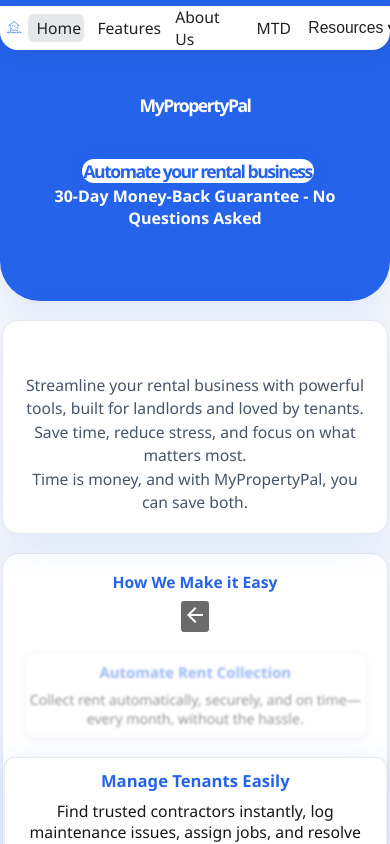
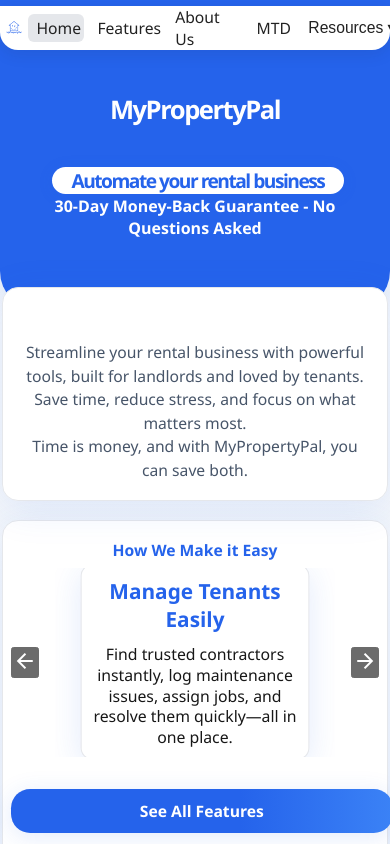
Before and after one commit to rubberduckies12/MyPropertyPal, a Next.js app in the folder webpage/: page /landing/landing in a window 390 px wide. Shown: the top 844 px of the page. Built offline with nearby package versions, Linux system fonts and the light colour scheme.

Commit message:
mobile attempt 2.0

```diff
--- a/webpage/src/styles/landing/landing.module.css
+++ b/webpage/src/styles/landing/landing.module.css
@@ -174,12 +174,6 @@
 
 /* ===== CTA Button ===== */
 .landing-cta-btn {
-  display: block;
-  margin: 2rem auto 0 auto;
-  text-align: center;
-}
-
-.landing-cta-btn {
   background: linear-gradient(90deg, #2563eb 60%, #3b82f6 100%);
   color: #fff;
   border: none;
@@ -188,12 +182,12 @@
   font-size: 1.22rem;
   font-weight: 800;
   cursor: pointer;
-  margin-top: 1.5rem;
-  margin-bottom: 1.5rem;
+  margin: 2rem auto 1.5rem auto;
   box-shadow: 0 4px 24px rgba(37,99,235,0.13);
   transition: background 0.18s, transform 0.13s, box-shadow 0.18s;
   display: block;
   width: fit-content;
+  text-align: center;
 }
 
 .landing-cta-btn:hover,
@@ -425,102 +419,6 @@
   border: 0;
 }
 
-/* ===== Responsive ===== */
-@media (max-width: 1100px) {
-  .landing-values,
-  .landing-mission,
-  .landing-why,
-  .landing-features,
-  .landing-how-it-works,
-  .landing-mobile-app {
-    max-width: 98vw;
-  }
-}
-@media (max-width: 900px) {
-  /* --- Perfect mobile card and button layout --- */
-  .landing-values,
-  .landing-mission,
-  .landing-why,
-  .landing-features,
-  .landing-how-it-works,
-  .landing-mobile-app {
-    max-width: 99vw;
-    padding: 1.1rem 2vw;
-    border-radius: 1rem !important;
-    margin: 1.2rem auto 1.2rem auto;
-    box-sizing: border-box;
-  }
-  .landing-features-title {
-    font-size: 1.1rem;
-    margin-bottom: 0.5em;
-  }
-  .features-carousel {
-    flex-direction: column;
-    gap: 1rem;
-    min-height: unset;
-    width: 100%;
-  }
-  .features-carousel-track {
-    flex-direction: column;
-    gap: 1rem;
-    width: 100%;
-    align-items: center;
-    justify-content: center;
-  }
-  .carousel-card {
-    min-width: 0;
-    max-width: 95vw;
-    width: 100%;
-    padding: 1rem 0.5rem;
-    font-size: 1rem;
-    margin: 0 auto;
-    height: auto;
-    box-sizing: border-box;
-  }
-  .carousel-card h3 {
-    font-size: 1rem;
-  }
-  .landing-cta-btn {
-    display: block;
-    margin: 1.5rem auto 0 auto;
-    text-align: center;
-    width: 90vw;
-    max-width: 320px;
-    font-size: 1.05rem;
-    padding: 0.9em 1.2em;
-  }
-}
-
-@media (max-width: 600px) {
-  .landing-hero-main,
-  .landing-hero-highlight {
-    font-size: 1.1rem;
-    padding: 0 0.1em;
-  }
-  .landing-features-title {
-    font-size: 0.98rem;
-  }
-  .landing-hero-sub,
-  .why-paragraph {
-    font-size: 0.98rem;
-    line-height: 1.5;
-    padding: 0 0.5em;
-  }
-  .carousel-card {
-    font-size: 0.95rem;
-    padding: 0.7rem 0.2rem;
-    border-radius: 0.7rem;
-  }
-  .landing-cta-btn {
-    font-size: 0.98rem;
-    padding: 0.7em 0.8em;
-    max-width: 98vw;
-    width: 98vw;
-    margin-left: auto;
-    margin-right: auto;
-  }
-}
-
 /* ===== Mobile App Section ===== */
 .mobile-app-content {
   display: flex;
@@ -683,7 +581,66 @@
   display: block;
 }
 
+/* ===== Responsive ===== */
+@media (max-width: 1100px) {
+  .landing-values,
+  .landing-mission,
+  .landing-why,
+  .landing-features,
+  .landing-how-it-works,
+  .landing-mobile-app {
+    max-width: 98vw;
+  }
+}
+
 @media (max-width: 900px) {
+  /* --- Mobile card and button layout --- */
+  .landing-values,
+  .landing-mission,
+  .landing-why,
+  .landing-features,
+  .landing-how-it-works,
+  .landing-mobile-app {
+    max-width: 99vw;
+    padding: 1.1rem 2vw;
+    border-radius: 1rem !important;
+    margin: 1.2rem auto 1.2rem auto;
+    box-sizing: border-box;
+  }
+  .landing-values {
+    margin-top: -32px !important;
+  }
+  .landing-features-title {
+    font-size: 1.1rem;
+    margin-bottom: 0.5em;
+  }
+  .features-carousel,
+  .features-carousel-track {
+    flex-direction: row !important;
+    gap: 1rem;
+    width: 100%;
+    min-height: unset;
+    align-items: center;
+    justify-content: center;
+    overflow-x: auto;
+    scroll-snap-type: x mandatory;
+  }
+  .carousel-card {
+    min-width: 220px;
+    max-width: 80vw;
+    width: 80vw;
+    margin: 0 0.5rem;
+    scroll-snap-align: center;
+    font-size: 1rem;
+    height: auto;
+    box-sizing: border-box;
+  }
+  .landing-hero-main {
+    font-size: 2.2rem !important;
+  }
+  .landing-hero-highlight {
+    font-size: 1.6rem !important;
+  }
   .hero-with-cards {
     flex-direction: column;
     gap: 24px;
@@ -697,3 +654,37 @@
     justify-content: center;
   }
 }
+
+@media (max-width: 600px) {
+  .landing-values {
+    margin-top: -24px !important;
+  }
+  .landing-hero-main {
+    font-size: 1.6rem !important;
+  }
+  .landing-hero-highlight {
+    font-size: 1.2rem !important;
+  }
+  .landing-features-title {
+    font-size: 0.98rem;
+  }
+  .landing-hero-sub,
+  .why-paragraph {
+    font-size: 0.98rem;
+    line-height: 1.5;
+    padding: 0 0.5em;
+  }
+  .carousel-card {
+    font-size: 0.95rem;
+    padding: 0.7rem 0.2rem;
+    border-radius: 0.7rem;
+  }
+  .landing-cta-btn {
+    font-size: 0.98rem;
+    padding: 0.7em 0.8em;
+    max-width: 98vw;
+    width: 98vw;
+    margin-left: auto;
+    margin-right: auto;
+  }
+}
```
